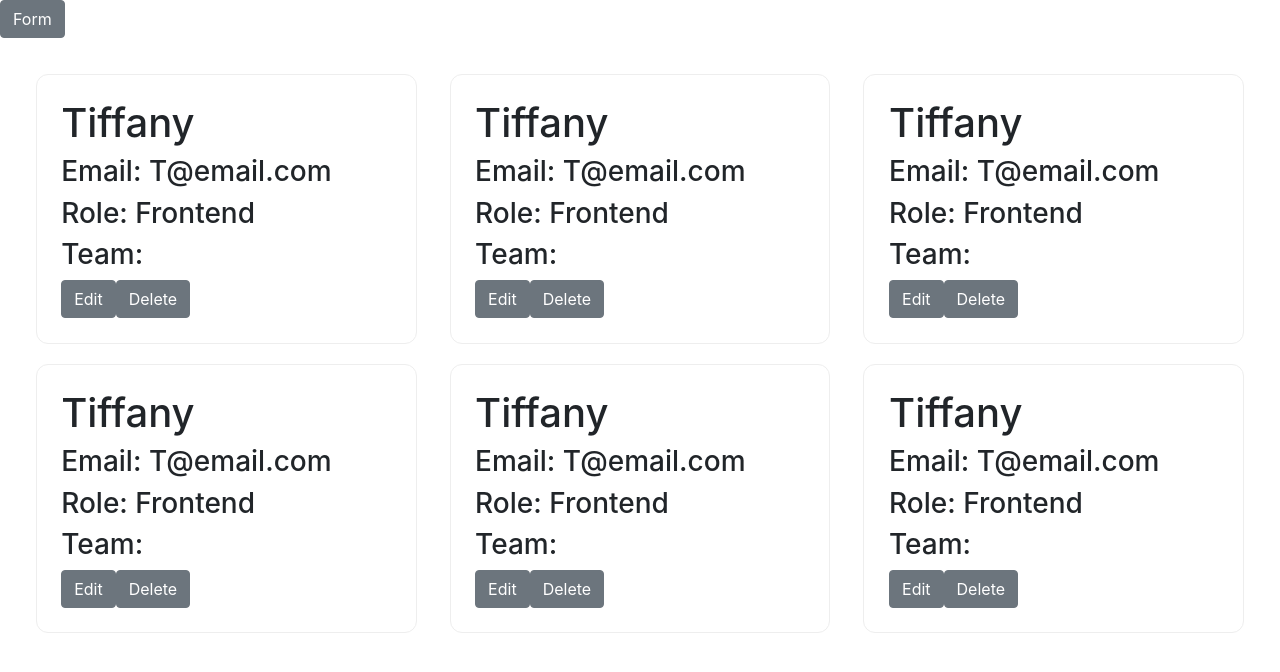
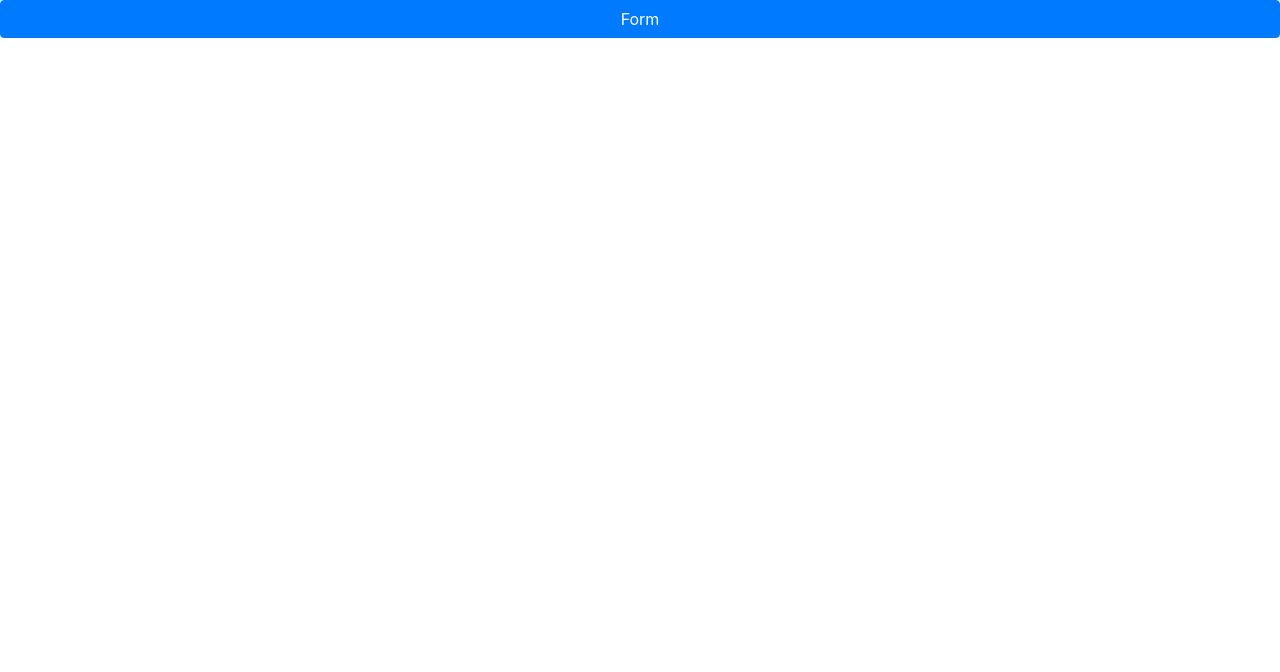
Before and after one commit to bloominstituteoftechnology/team-builder, a React (Create React App) app: page / in a window 1280 px wide. Shown: the top 672 px of the page. Built offline with nearby package versions, Linux system fonts and the light colour scheme.

Commit message:
Uncollapse form when a usercard is being edited

```diff
--- a/src/App.js
+++ b/src/App.js
@@ -12,7 +12,7 @@ const StyledApp = styled.div`
 
 function App() {
   const [user, setUser] = useState("");
-  const [data, setData] = useState(userData);
+  const [data, setData] = useState([]);
   const [active, setActive] = useState(false);
   const [collapse, setCollapse] = useState(false);
 
@@ -31,6 +31,7 @@ function App() {
       return Number(toEdit.id) === Number(e.target.id) ? setUser({ name: toEdit.name, email: toEdit.email, role: toEdit.role, id: toEdit.id }) : null;
     })
     setActive(true);
+    setCollapse(true)
   }
 
   const removeMember = (e) => {
@@ -53,8 +54,8 @@ function App() {
 
   return (
     <>
-      <Button onClick={() => handleCollapse()}>Form</Button>
       <StyledApp>
+        <Button onClick={() => handleCollapse()} color="primary">Form</Button>
         <Collapse isOpen={collapse}>
           <Form user={user}
             handleSubmit={event => handleSubmit(event)}
```
